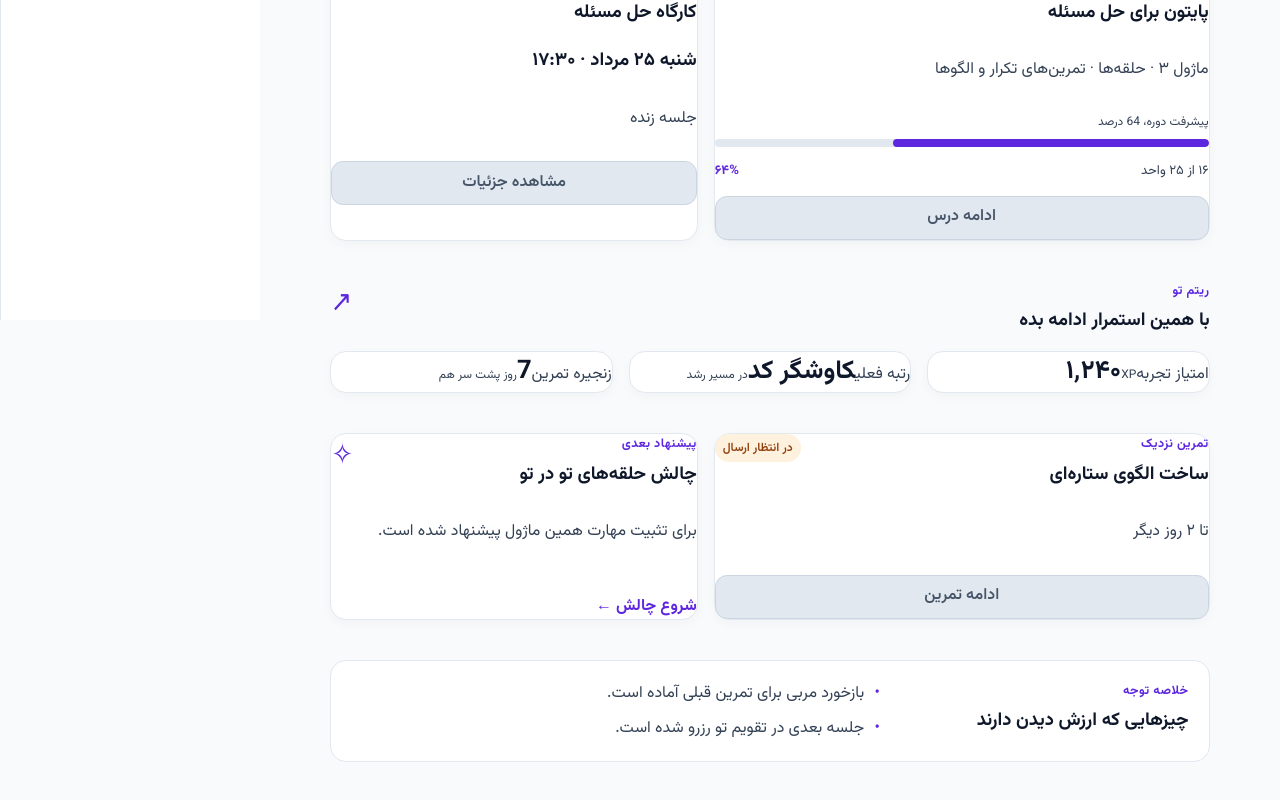
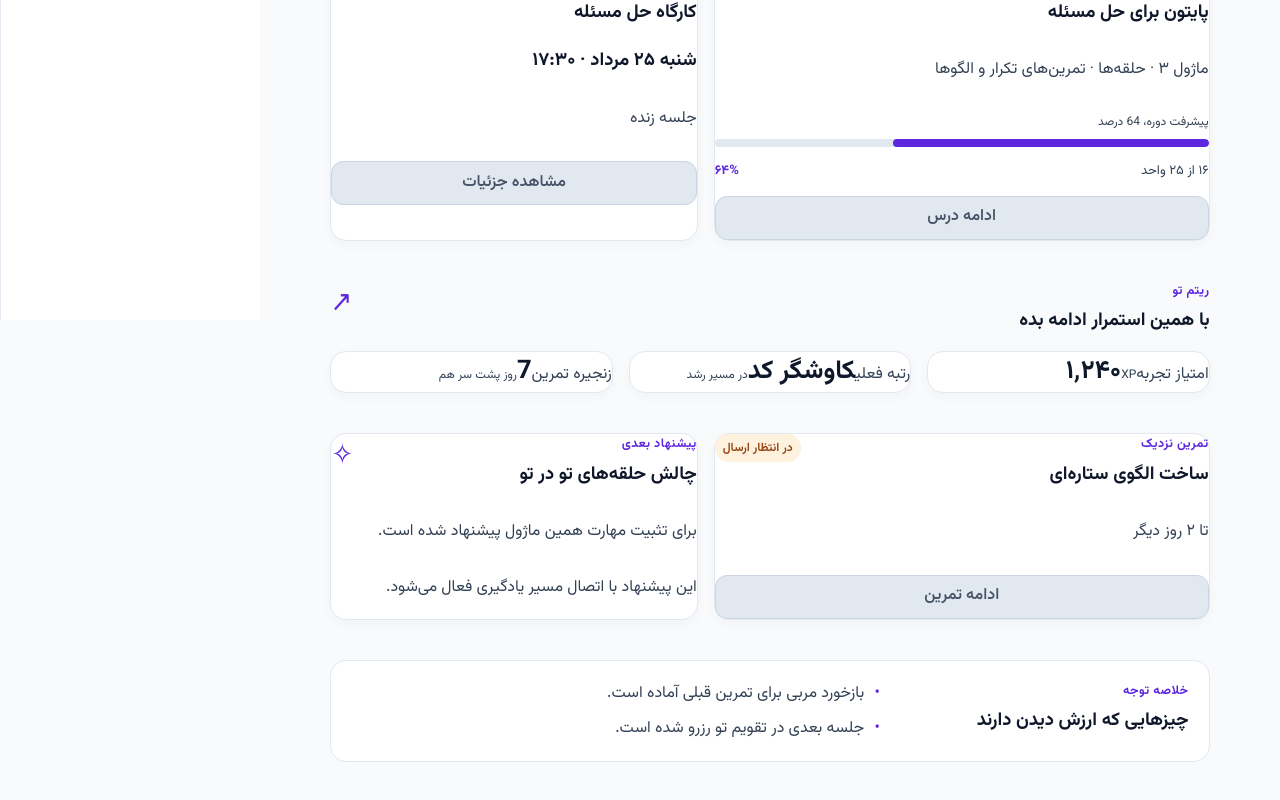
Before and after one commit to mytest19861986/codesho-test, a Next.js app in the folder frontend/: page /dashboard in a window 1280 px wide. Shown: the part 480-1280 px from the top of the page. Built offline with nearby package versions, Linux system fonts and the light colour scheme.

Commit message:
fix: remove non-interactive dashboard CTA affordance

```diff
--- a/frontend/src/features/dashboard/DashboardScreen.tsx
+++ b/frontend/src/features/dashboard/DashboardScreen.tsx
@@ -13,7 +13,9 @@ const navigationItems: NavigationItem[] = [
   { id: "calendar", label: "تقویم", href: "/dashboard", icon: "◷" },
 ];
 
-function Brand() { return <a className={styles.brand} href="/dashboard"><span aria-hidden="true">⌁</span><span>کُدشو</span></a>; }
+function Brand() {
+  return <a className={styles.brand} href="/dashboard"><span aria-hidden="true">⌁</span><span>کُدشو</span></a>;
+}
 
 function DashboardContent({ model, state }: { model: DashboardModel; state: DashboardViewState }) {
   if (state !== "ready") return <DashboardState state={state} />;
@@ -30,7 +32,7 @@ function DashboardContent({ model, state }: { model: DashboardModel; state: Dash
       <Card className={styles.card}><div className={styles.cardHeader}><div><p className={styles.eyebrow}>جلسه بعدی</p><h2>{model.nextSession.title}</h2></div><Badge variant="success">{model.nextSession.status}</Badge></div><p className={styles.sessionDate}>{model.nextSession.date} · {model.nextSession.time}</p><p className={styles.muted}>{model.nextSession.type}</p><Button disabled aria-label="مشاهده جزئیات؛ با اتصال قرارداد داده فعال می‌شود" variant="outline" title="با اتصال قرارداد داده فعال می‌شود">مشاهده جزئیات</Button></Card>
     </div>
     <section aria-labelledby="momentum-title" className={styles.section}><div className={styles.sectionHeading}><div><p className={styles.eyebrow}>ریتم تو</p><h2 id="momentum-title">با همین استمرار ادامه بده</h2></div><span aria-hidden="true" className={styles.sectionMark}>↗</span></div><div className={styles.momentumGrid}><Card className={styles.statCard}><span>امتیاز تجربه</span><strong>{model.momentum.xp.toLocaleString("fa-IR")}</strong><small>XP</small></Card><Card className={styles.statCard}><span>رتبه فعلی</span><strong>{model.momentum.rank}</strong><small>در مسیر رشد</small></Card><Card className={styles.statCard}><span>زنجیره تمرین</span><strong>{model.momentum.streak}</strong><small>روز پشت سر هم</small></Card></div></section>
-    <div className={styles.secondaryGrid}><Card className={styles.card}><div className={styles.cardHeader}><div><p className={styles.eyebrow}>تمرین نزدیک</p><h2>{model.assignment.title}</h2></div><Badge variant="warning">{model.assignment.status}</Badge></div><p className={styles.muted}>{model.assignment.dueLabel}</p><Button disabled aria-label={`${model.assignment.actionLabel}؛ با اتصال قرارداد داده فعال می‌شود`} variant="secondary" title="با اتصال قرارداد داده فعال می‌شود">{model.assignment.actionLabel}</Button></Card><Card className={styles.card}><div className={styles.cardHeader}><div><p className={styles.eyebrow}>پیشنهاد بعدی</p><h2>{model.recommendation.title}</h2></div><span aria-hidden="true" className={styles.recommendationIcon}>✧</span></div><p className={styles.muted}>{model.recommendation.reason}</p><span className={styles.textAction} role="status">شروع چالش ←</span></Card></div>
+    <div className={styles.secondaryGrid}><Card className={styles.card}><div className={styles.cardHeader}><div><p className={styles.eyebrow}>تمرین نزدیک</p><h2>{model.assignment.title}</h2></div><Badge variant="warning">{model.assignment.status}</Badge></div><p className={styles.muted}>{model.assignment.dueLabel}</p><Button disabled aria-label={`${model.assignment.actionLabel}؛ با اتصال قرارداد داده فعال می‌شود`} variant="secondary" title="با اتصال قرارداد داده فعال می‌شود">{model.assignment.actionLabel}</Button></Card><Card className={styles.card}><div className={styles.cardHeader}><div><p className={styles.eyebrow}>پیشنهاد بعدی</p><h2>{model.recommendation.title}</h2></div><span aria-hidden="true" className={styles.recommendationIcon}>✧</span></div><p className={styles.muted}>{model.recommendation.reason}</p><span className={styles.muted} role="status">این پیشنهاد با اتصال مسیر یادگیری فعال می‌شود.</span></Card></div>
     <section aria-labelledby="attention-title" className={styles.attention}><div><p className={styles.eyebrow}>خلاصه توجه</p><h2 id="attention-title">چیزهایی که ارزش دیدن دارند</h2></div><ul>{model.attention.map((item) => <li key={item}><span aria-hidden="true">•</span>{item}</li>)}</ul></section>
   </>;
 }
--- a/frontend/src/features/dashboard/dashboard.module.css
+++ b/frontend/src/features/dashboard/dashboard.module.css
@@ -22,8 +22,7 @@
 .statCard strong { font-size: clamp(1.35rem, 2vw, 1.8rem); }
 .statCard small { font-size: .75rem; }
 .secondaryGrid { margin-block: 1rem 2.5rem; }
-.textAction, .inlineAction { color: var(--cs-color-brand-primary); font-weight: 700; }
-.textAction { margin-block-start: auto; }
+.inlineAction { color: var(--cs-color-brand-primary); font-weight: 700; }
 .attention { display: grid; grid-template-columns: minmax(12rem, .7fr) 1.3fr; gap: 1.5rem; padding: 1.25rem; border: 1px solid var(--cs-color-border-subtle); border-radius: 1rem; background: var(--cs-color-bg-surface); }
 .attention ul { display: grid; gap: .65rem; margin: 0; padding: 0; list-style: none; color: var(--cs-color-text-secondary); }
 .attention li { display: flex; gap: .65rem; align-items: baseline; }
```
Also changed, not shown: 3 other files (tests, documents, lock files or other folders).
